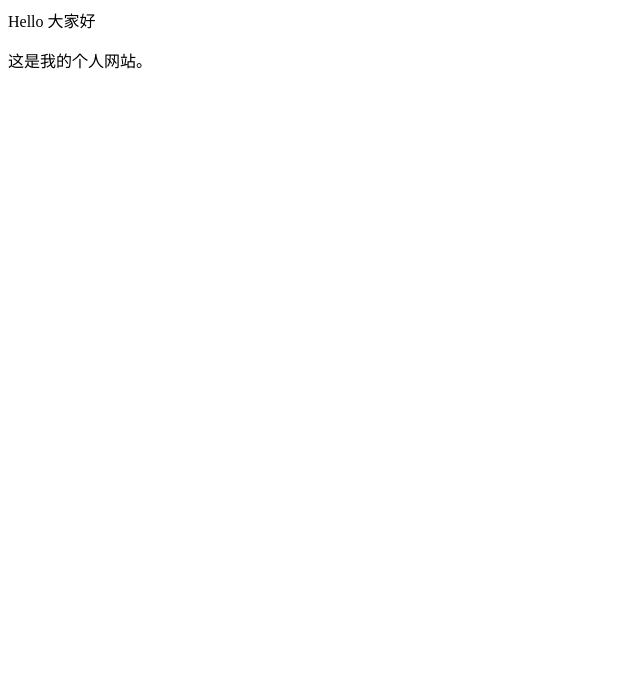
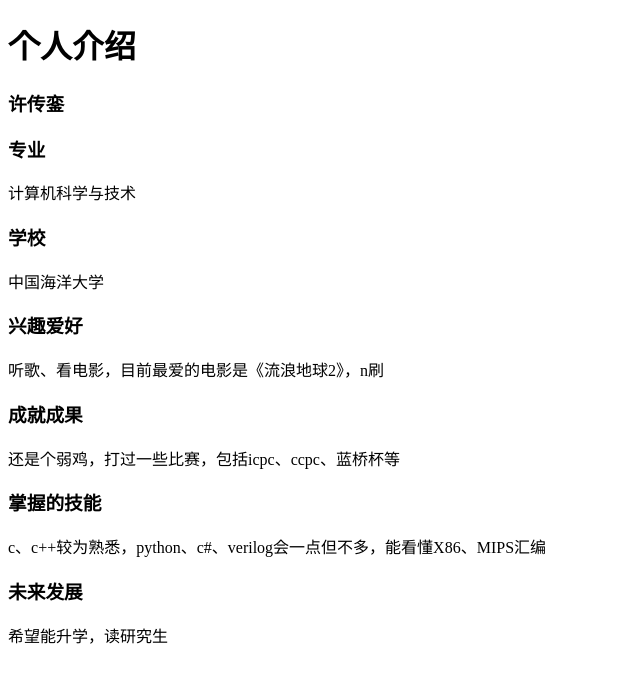
Before and after one commit to adaieer/adaieer.github.io, a plain HTML site: page index.html in a window 1280 px wide. Shown: the whole page, without its empty margins (0-640 px from the left). Drawn offline with Linux system fonts and the light colour scheme.

Commit message:
Update index.html

```diff
--- a/index.html
+++ b/index.html
@@ -1,2 +1,25 @@
-<p> Hello 大家好 </p>
-<p> 这是我的个人网站。 </p>
+
+<!DOCTYPE html>
+<html lang="en-US">
+  <body>
+
+      <h1 id="个人介绍">个人介绍</h1>
+<h3 id="许传銮">许传銮</h3>
+<h3 id="专业">专业</h3>
+<p>计算机科学与技术</p>
+<h3 id="学校">学校</h3>
+<p>中国海洋大学</p>
+<h3 id="兴趣爱好">兴趣爱好</h3>
+<p>听歌、看电影，目前最爱的电影是《流浪地球2》，n刷</p>
+<h3 id="成就成果">成就成果</h3>
+<p>还是个弱鸡，打过一些比赛，包括icpc、ccpc、蓝桥杯等</p>
+<h3 id="掌握的技能">掌握的技能</h3>
+<p>c、c++较为熟悉，python、c#、verilog会一点但不多，能看懂X86、MIPS汇编</p>
+<h3 id="未来发展">未来发展</h3>
+<p>希望能升学，读研究生</p>
+
+
+
+
+  </body>
+</html>
```
